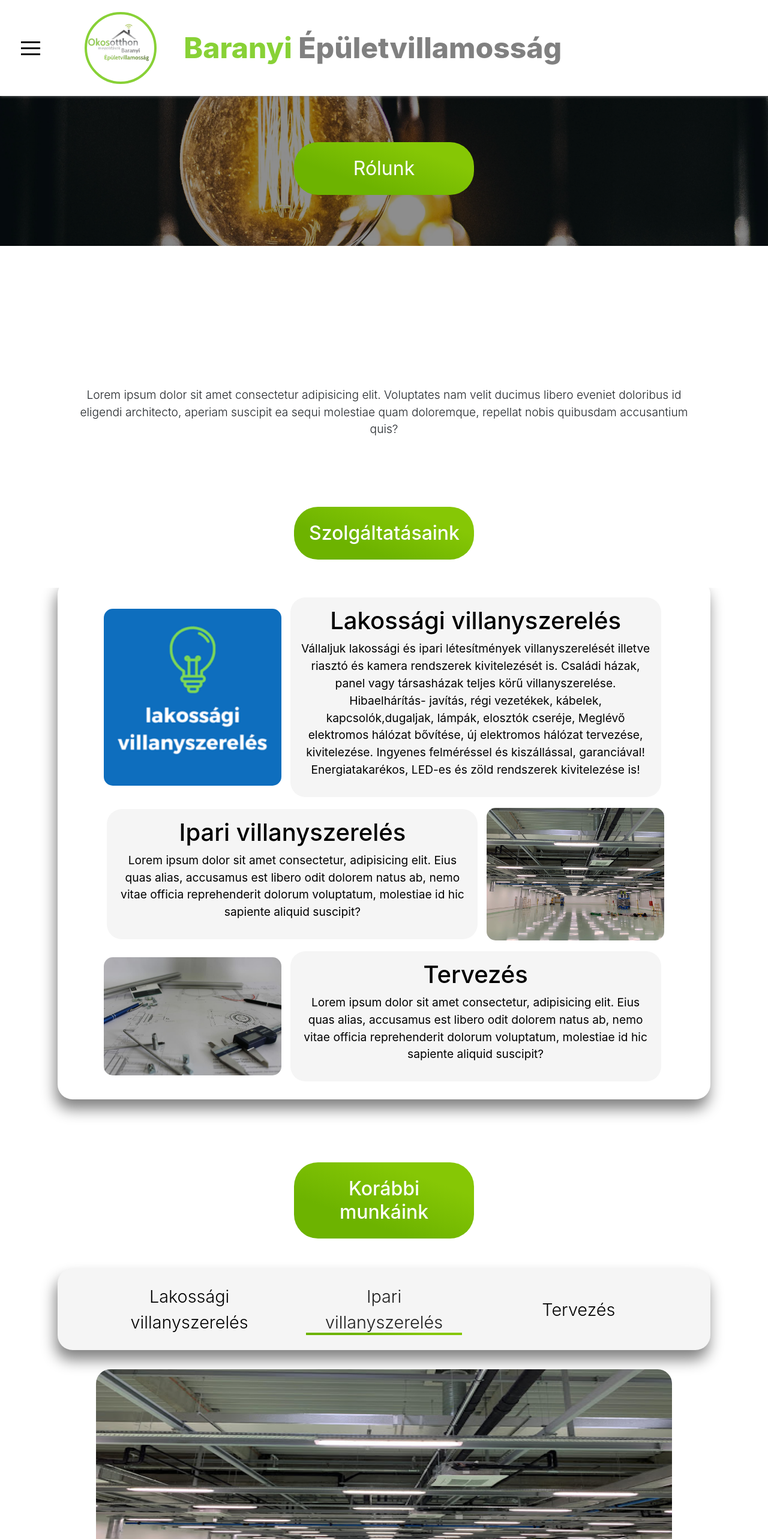
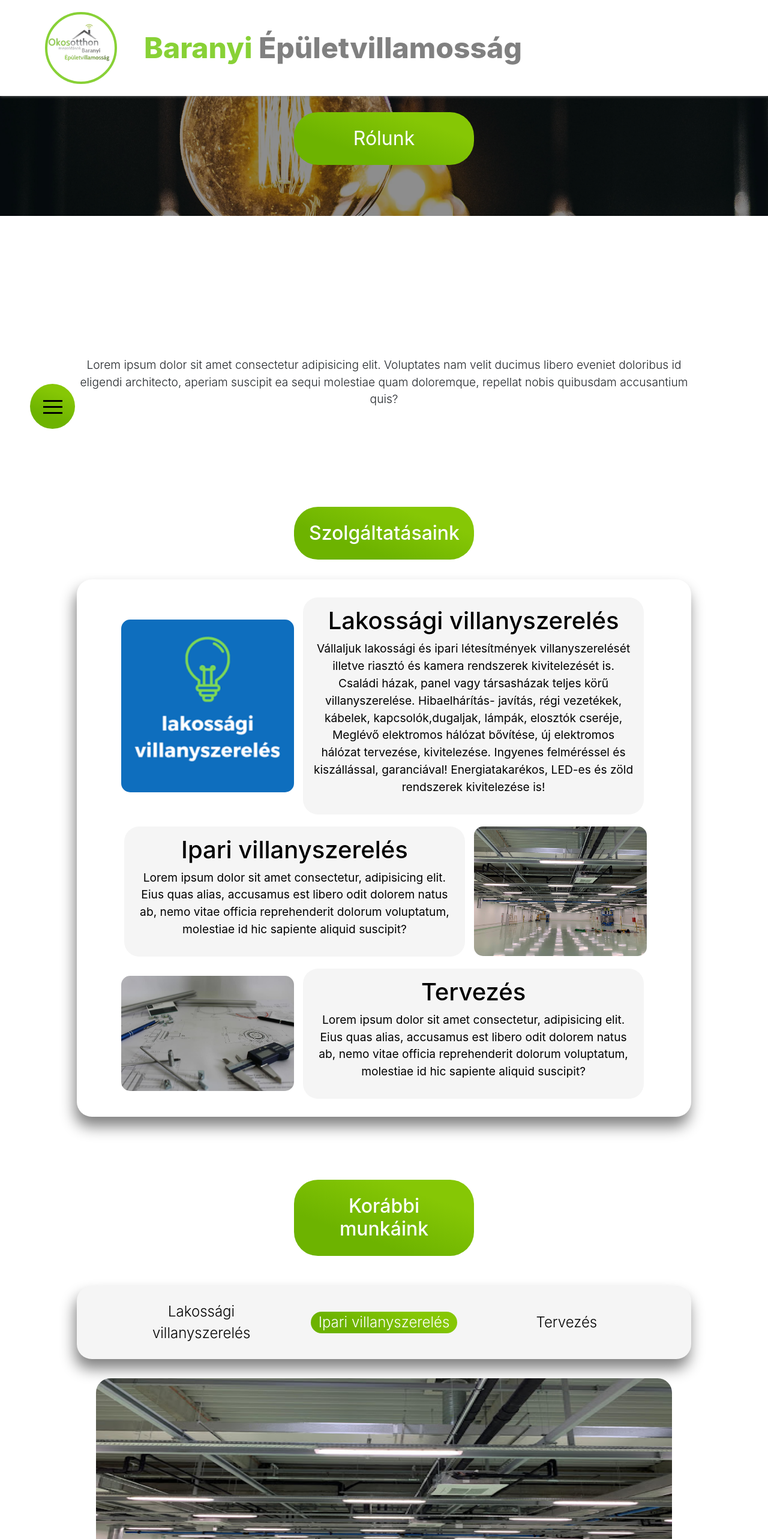
Before and after one commit to kdavid96/baranyi_epuletvillamossag, a React (Create React App) app: page / in a window 1280 px wide. Shown: the top 2566 px of the page at 60% size. Built offline with nearby package versions, Linux system fonts and the light colour scheme.

Commit message:
hamburger menu redesign

```diff
--- a/src/App.js
+++ b/src/App.js
@@ -1,6 +1,6 @@
 import './App.css';
 
-import {About, Contact, Footer, Header, MobileNav, Work} from './components/index';
+import {About, Contact, Footer, Header, MobileNav, Work, FloatingHamburger} from './components/index';
 
 import { useState } from 'react';
 
@@ -10,6 +10,7 @@ function App() {
     <div className="App">
       <Header isOpen={isOpen} setOpen={setOpen}/>
       <MobileNav isOpen={isOpen} setOpen={setOpen} />
+      <FloatingHamburger isOpen={isOpen} setOpen={setOpen} />
       <About />
       <Work />
       <Contact />
--- a/src/components/About.jsx
+++ b/src/components/About.jsx
@@ -6,7 +6,7 @@ import React from 'react';
 
 export default function About() {
     return (
-        <div style={{height: 'auto', paddingBottom: '25px', backgroundColor: 'white', zIndex: '2000', position: 'relative', top: '160px'}} id="about">
+        <div style={{height: 'auto', paddingBottom: '25px', backgroundColor: 'white', zIndex: '2000', position: 'relative', top: '110px'}} id="about">
             <Parallax
                 className="custom-class"
                 y={[-20, 20]}
--- /dev/null
+++ b/src/components/FloatingHamburger.jsx
@@ -0,0 +1,13 @@
+import { Fade } from 'react-reveal';
+import Hamburger from 'hamburger-react'
+import React from 'react';
+
+export default function MobileNav({isOpen, setOpen}) {
+    return(
+        <Fade left>
+            <div className="hamburger-div">
+                <Hamburger style={{display: 'none'}} toggled={isOpen} toggle={setOpen} color="black"/>
+            </div>
+        </Fade>
+    )
+}
--- a/src/components/Header.jsx
+++ b/src/components/Header.jsx
@@ -4,7 +4,6 @@ import { FaFacebook } from 'react-icons/fa';
 import { MdAlternateEmail } from 'react-icons/md'
 import { BsFillTelephoneFill } from 'react-icons/bs';
 import Fade from 'react-reveal/Fade';
-import Hamburger from 'hamburger-react'
 import Nav from 'react-bootstrap/Nav';
 import Navbar from 'react-bootstrap/Navbar';
 import { NavbarContainer } from './style';
@@ -24,14 +23,14 @@ export default function Header({isOpen, setOpen}) {
                 >
                 </Nav>
                 </Navbar.Collapse>
-                <div className="hamburger-div">
+                {/* <div className="hamburger-div">
                 <Fade top>
                     <Hamburger style={{display: 'none'}} toggled={isOpen} toggle={setOpen} color="black"/>
                 </Fade>
-                </div>
+                </div> */}
                 </Fade>
                 <Fade top>
-                    <div className="navbarBrandContainer" style={{display: 'flex', flexDirection: 'row', justifyContent: 'center', alignItems: 'center'}}>
+                    <div className="navbarBrandContainer" style={{display: 'flex', flexDirection: 'row', justifyContent: 'start', alignItems: 'center'}}>
                         <a href="#about"><img id="logo" src="./images/logo_official.webp" alt="profile_picture" style={{borderRadius: '50%', border: '4px solid #88D136', width: 'min(10vw, 120px, 95vw)', height: 'auto', marginRight: '45px'}}/></a>
                         <span className="navbarBrand" href="#about">
                             <span style={{color: '#88D136'}}>Baranyi</span> <span style={{color: 'grey'}}>Épületvillamosság<br/>
--- a/src/components/Work.jsx
+++ b/src/components/Work.jsx
@@ -7,7 +7,7 @@ import { Fade } from 'react-reveal';
 import React, {useState} from 'react';
 
 export default function Work() {
-    const [windowWidth, setWindowWidth] = useState(window.innerWidth);
+    const [windowWidth] = useState(window.innerWidth);
     const [imgSrc, setImgSrc] = useState(ipari);
     const imageArray = [
         {
@@ -116,9 +116,9 @@ export default function Work() {
             <div className="work-filler" style={{width: '80vw', position: 'relative', left: '10vw'}} id="work-filler">
                 <h1 className="green-button" style={{marginBottom: '50px'}}>Korábbi munkáink</h1>
                 <div className="work-flex" style={{display: 'flex', flexDirection: 'column', justifyContent: 'space-between', alignItems: 'center', width: '85vw'}}>
-                    <p style={{width: '85vw', textAlign: 'center', display: 'flex', alignItems: 'center'}}>
+                    <p style={{width: '80vw', textAlign: 'center', display: 'flex', alignItems: 'center'}}>
                         <ol className="work-list">
-                            { imageArray.map(item => item.text.toLowerCase().replace(" ", "").replace("á", "a").replace("é", "e") == "iparivillanyszereles" ?
+                            { imageArray.map(item => item.text.toLowerCase().replace(" ", "").replace("á", "a").replace("é", "e") === "iparivillanyszereles" ?
                             <li id={item.text.toLowerCase().replace(" ", "").replace("á", "a").replace("é", "e")} class="referenceLink active" onClick={(e)=>superFunction(item.img, e)}>{item.text}</li>
                             :
                             <li id={item.text.toLowerCase().replace(" ", "").replace("á", "a").replace("é", "e")} class="referenceLink" onClick={(e)=>superFunction(item.img, e)}>{item.text}</li>) }
@@ -161,7 +161,7 @@ export default function Work() {
                             </Carousel.Caption>
                         </Carousel.Item>
                 </Carousel>*/}
-                <img class="referenceImg" src={imgSrc} alt="image" />
+                <img class="referenceImg" src={imgSrc} alt="Our work" />
                 </div>
             </div>
         </div>
--- a/src/components/index.js
+++ b/src/components/index.js
@@ -4,3 +4,4 @@ export { default as Contact } from './Contact';
 export { default as Work } from './Work';
 export { default as Footer } from './Footer';
 export { default as MobileNav } from './MobileNav';
+export { default as FloatingHamburger } from './FloatingHamburger';
--- a/src/components/style.js
+++ b/src/components/style.js
@@ -40,7 +40,7 @@ export const NavbarContainer = styled(Container)`
 
 export const MobileNavContainer = styled.div`
    height: 100vh;
-   width: 25vw;
+   width: 15vw;
    background-color: white;
    box-shadow: 0 0 5px grey;
    color: white;
@@ -53,7 +53,7 @@ export const MobileNavContainer = styled.div`
 `;
 
 export const MobileNavNav = styled.ul`
-   height: 75%;
+   height: 50%;
    position: relative;
    padding: 0;
    margin: 0;
@@ -63,5 +63,5 @@ export const MobileNavNav = styled.ul`
    display: flex;
    flex-direction: column;
    justify-content: space-around;
-   align-items: center;
+   align-items: start;
 `;
--- a/src/components/styles.css
+++ b/src/components/styles.css
@@ -52,6 +52,7 @@
 
 .navbarBrandContainer{
     width: 85%;
+    padding-left: 75px;
 }
 
 .contact-info{
@@ -75,7 +76,6 @@
 }
 
 .phone-small-p{
-    width: 90%;
     padding: 0;
     margin: 0;
     font-weight: bold;
@@ -116,8 +116,8 @@
 .cards-backdrop{
     padding: 20px;
     background-color: white;
-    width: 85%;
-    left: 7.5%;
+    width: 80%;
+    left: 10%;
     position: relative;
     border-radius: 25px;
     box-shadow: -3px 16px 25px 0px gray;
@@ -145,14 +145,15 @@
     background: linear-gradient(200.32deg,#86c705 23.46%,#6db300 69.93%);
     background:  no-repeat 0 100%;
     background-image: linear-gradient(200.32deg,#86c705 23.46%,#6db300 69.93%);
-    background-size: 0% 4px;
-    transition: background-size .3s ease;
+    background-size: 0% 0;
+    border-radius: 25px;
+    transition: background-size .3s ease-in-out, border-radius .3s ease-in-out, color .2s ease-in-out;
 }
 
 .active{
-    color: rgba(0, 0, 0, 0.88);
+    color: white;
     transition: background-size .2s ease-in-out, color .2s ease-in-out;
-    background-size: 100% 4px;
+    background-size: 100% 100%;
 }
 
 .referenceImg{
@@ -274,7 +275,7 @@
 
 .work-list li{
     width: 25%;
-    font-size: 1.8rem;
+    font-size: 1.5rem;
 }
 
 .footer{
@@ -296,10 +297,17 @@
 }
 
 .hamburger-div{
-    width: 10%;
+    width: 75px;
+    height: 75px;
+    position: fixed;
+    left: min(5%, 50px, 25vw);
+    top: 80%;
+    z-index: 3000;
     display: flex;
     align-items: center;
     justify-content: center;
+    background: linear-gradient(200.32deg,#86c705 23.46%,#6db300 69.93%);
+    border-radius: 50%;
 }
 
 @keyframes dorog{
@@ -409,6 +417,10 @@
         display: none;
     }
 
+    .navbarBrandContainer{
+        width: 100%;
+    }
+
     .cards-backdrop{
         width: 100vw !important;
         left: 0 !important;
```
